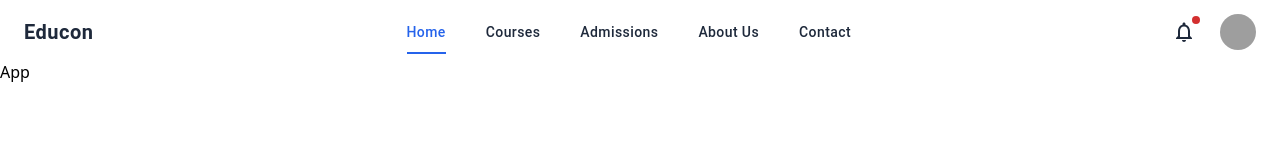
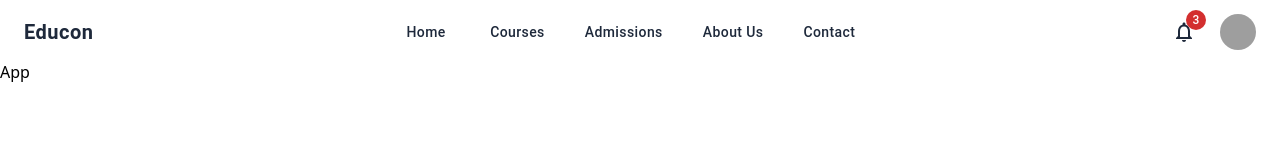
Before and after one commit to ankannexucon/educon-client, a React (Vite) app: page / in a window 1280 px wide. Shown: the top 160 px of the page. Built offline with nearby package versions, Linux system fonts and the light colour scheme; grey boxes are pictures that could not be loaded.

Commit message:
Enhance NavbarComponent with notifications popover and user profile display

```diff
--- a/src/components/navigation/NavbarComponent.jsx
+++ b/src/components/navigation/NavbarComponent.jsx
@@ -12,16 +12,42 @@ import {
   ListItem,
   ListItemText,
   Badge,
+  Popover,
+  Paper,
 } from "@mui/material";
-import { Menu, NotificationsNone, School } from "@mui/icons-material";
+import { Menu, NotificationsNone } from "@mui/icons-material";
 import { Link, NavLink } from "react-router-dom";
 
 const APP_NAME = import.meta.env.VITE_APP_NAME || "Educon";
 
+// Dummy notifications
+const dummyNotifications = [
+  {
+    id: 1,
+    title: "Assignment Deadline",
+    message: "Math assignment is due tomorrow.",
+  },
+  {
+    id: 2,
+    title: "New Grade Posted",
+    message: "Your grade for Physics 101 is released.",
+  },
+  {
+    id: 3,
+    title: "Course Announcement",
+    message: "New Web Development module added.",
+  },
+];
+
 export default function NavbarComponent() {
-  // Example user state (replace with real auth state)
-  const [user, setUser] = useState({ name: "Ankan" });
+  const [user] = useState({ name: "Ankan" });
   const [mobileOpen, setMobileOpen] = useState(false);
+
+  // Notifications popover state
+  const [anchorEl, setAnchorEl] = useState(null);
+  const handleNotificationsClick = (event) => setAnchorEl(event.currentTarget);
+  const handleNotificationsClose = () => setAnchorEl(null);
+  const open = Boolean(anchorEl);
 
   const navItems = [
     { name: "Home", path: "/" },
@@ -31,9 +57,7 @@ export default function NavbarComponent() {
     { name: "Contact", path: "/contact" },
   ];
 
-  const handleDrawerToggle = () => {
-    setMobileOpen(!mobileOpen);
-  };
+  const handleDrawerToggle = () => setMobileOpen(!mobileOpen);
 
   const drawer = (
     <Box onClick={handleDrawerToggle} sx={{ textAlign: "center", mt: 2 }}>
@@ -57,14 +81,13 @@ export default function NavbarComponent() {
           </ListItem>
         </List>
       ))}
-      <Box sx={{ mt: 2 }}>
-        {user ? (
+      {user && (
         <Box
           sx={{
+            mt: 2,
             display: "flex",
             flexDirection: "column",
             alignItems: "center",
-              gap: 1,
           }}
         >
           <Avatar alt="User" src="/default-avatar.png" />
@@ -72,32 +95,7 @@ export default function NavbarComponent() {
             My Profile
           </Typography>
         </Box>
-        ) : (
-          <>
-            <Button
-              variant="outlined"
-              sx={{
-                color: "#2563eb",
-                borderColor: "#2563eb",
-                mr: 1,
-                "&:hover": { backgroundColor: "#eff6ff" },
-              }}
-            >
-              Login
-            </Button>
-            <Button
-              variant="contained"
-              sx={{
-                backgroundColor: "#2563eb",
-                color: "#fff",
-                "&:hover": { backgroundColor: "#1e40af" },
-              }}
-            >
-              Sign Up
-            </Button>
-          </>
       )}
-      </Box>
     </Box>
   );
 
@@ -108,13 +106,10 @@ export default function NavbarComponent() {
         <AppBar
           position="static"
           elevation={0}
-          sx={{
-            backgroundColor: "#fff",
-            color: "#1e293b",
-          }}
+          sx={{ backgroundColor: "#fff", color: "#1e293b" }}
         >
           <Toolbar sx={{ justifyContent: "space-between" }}>
-            {/* Left side: logo + name */}
+            {/* Logo */}
             <Box display="flex" alignItems="center" gap={1}>
               <Typography
                 variant="h6"
@@ -130,7 +125,7 @@ export default function NavbarComponent() {
               </Typography>
             </Box>
 
-            {/* Middle: nav links (desktop only) */}
+            {/* Nav Links */}
             <Box sx={{ display: { xs: "none", md: "flex" }, gap: 3 }}>
               {navItems.map((item) => (
                 <Button
@@ -139,31 +134,10 @@ export default function NavbarComponent() {
                   to={item.path}
                   disableRipple
                   sx={{
-                    position: "relative",
                     color: "#1e293b",
                     fontWeight: 500,
                     textTransform: "none",
-                    px: 0,
-                    mx: 1,
-                    minWidth: "auto",
                     "&:hover": { color: "#2563eb", background: "transparent" },
-                    "&::after": {
-                      content: '""',
-                      position: "absolute",
-                      bottom: -4,
-                      left: 0,
-                      width: 0,
-                      height: "2px",
-                      backgroundColor: "#2563eb",
-                      transition: "width 0.3s ease-in-out",
-                    },
-                    "&:hover::after": {
-                      width: "100%",
-                    },
-                    "&.active": {
-                      color: "#2563eb",
-                      "&::after": { width: "100%" },
-                    },
                   }}
                 >
                   {item.name}
@@ -171,7 +145,7 @@ export default function NavbarComponent() {
               ))}
             </Box>
 
-            {/* Right side: user or auth buttons */}
+            {/* Right Side */}
             <Box
               sx={{
                 display: { xs: "none", md: "flex" },
@@ -181,11 +155,51 @@ export default function NavbarComponent() {
             >
               {user ? (
                 <>
-                  <IconButton>
-                    <Badge color="error" variant="dot">
+                  {/* Notifications Bell */}
+                  <IconButton onClick={handleNotificationsClick}>
+                    <Badge
+                      badgeContent={dummyNotifications.length}
+                      color="error"
+                    >
                       <NotificationsNone sx={{ color: "#1e293b" }} />
                     </Badge>
                   </IconButton>
+
+                  {/* Notifications Popover */}
+                  <Popover
+                    open={open}
+                    anchorEl={anchorEl}
+                    onClose={handleNotificationsClose}
+                    anchorOrigin={{ vertical: "bottom", horizontal: "right" }}
+                    transformOrigin={{ vertical: "top", horizontal: "right" }}
+                  >
+                    <Paper
+                      sx={{
+                        width: 300,
+                        maxHeight: 400,
+                        overflowY: "auto",
+                        p: 1,
+                      }}
+                    >
+                      <Typography
+                        sx={{ fontWeight: 600, mb: 1, color: "grey" }}
+                      >
+                        Notifications
+                      </Typography>
+                      {dummyNotifications.map((item) => (
+                        <Box key={item.id} sx={{ p: 1 }}>
+                          <Typography sx={{ fontWeight: 600, fontSize: 14 }}>
+                            {item.title}
+                          </Typography>
+                          <Typography sx={{ fontSize: 12, color: "#64748b" }}>
+                            {item.message}
+                          </Typography>
+                        </Box>
+                      ))}
+                    </Paper>
+                  </Popover>
+
+                  {/* User Avatar */}
                   <Avatar
                     component={Link}
                     to={"/profile"}
@@ -226,7 +240,7 @@ export default function NavbarComponent() {
               )}
             </Box>
 
-            {/* Mobile Menu Button */}
+            {/* Mobile Menu */}
             <IconButton
               sx={{ display: { md: "none" }, color: "#2563eb" }}
               onClick={handleDrawerToggle}
@@ -236,15 +250,12 @@ export default function NavbarComponent() {
           </Toolbar>
         </AppBar>
 
-        {/* Drawer (mobile menu) */}
+        {/* Mobile Drawer */}
         <Drawer
           anchor="right"
           open={mobileOpen}
           onClose={handleDrawerToggle}
-          sx={{
-            display: { xs: "block", md: "none" },
-            "& .MuiDrawer-paper": { width: 240, boxSizing: "border-box" },
-          }}
+          sx={{ "& .MuiDrawer-paper": { width: 240 } }}
         >
           {drawer}
         </Drawer>
```
Also changed, not shown: src/pages/dashboard/DashboardPage.jsx (added). Lines whose indentation alone changed are shown as unchanged.
